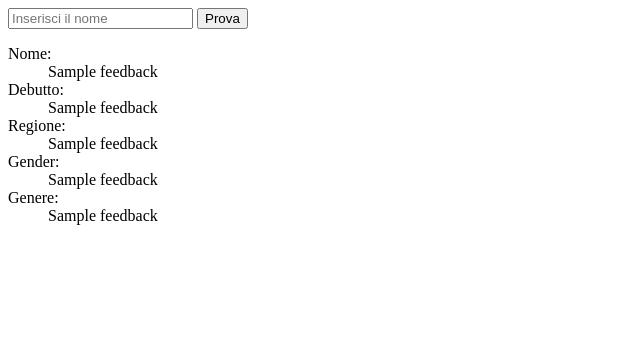
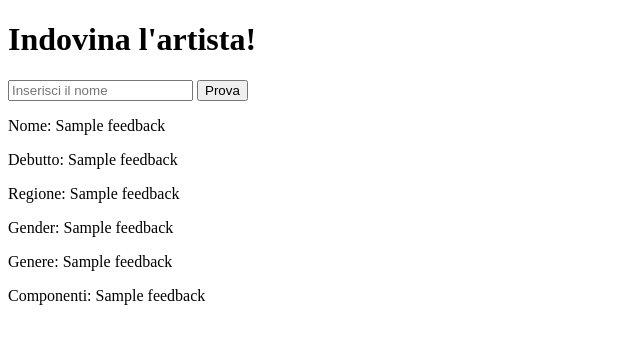
Before and after one commit to ceciodev/Ceciotle, a Flask app: template templates/index.html in a window 1280 px wide. Shown: the top 344 px of the page, without its empty margins (0-640 px from the left). Run offline with Flask 3, Linux system fonts and the light colour scheme; the template is opened without the code that fills it: most values are stand-ins (such as "Sample title", 1, 10 or a date in 2020).

Commit message:
Update index.html

```diff
--- a/templates/index.html
+++ b/templates/index.html
@@ -1,16 +1,25 @@
-<form method="POST" action="{{ url_for('process_nome') }}">
-    <input type="text" name="nome" placeholder="Inserisci il nome" required autocomplete="off">
+<!DOCTYPE html>
+<html lang="it">
+<head>
+    <meta charset="UTF-8">
+    <title>Indovina l'artista</title>
+</head>
+<body>
+    <h1>Indovina l'artista!</h1>
+    <form method="POST">
+        <input type="text" name="nome" placeholder="Inserisci il nome" required>
         <button type="submit">Prova</button>
     </form>
 
     {% if feedback %}
         <div>
-        <dl>
-            <dt>Nome:</dt><dd>{{ feedback[0]|default('N/A') }}</dd>
-            <dt>Debutto:</dt><dd>{{ feedback[1]|default('N/A') }}</dd>
-            <dt>Regione:</dt><dd>{{ feedback[2]|default('N/A') }}</dd>
-            <dt>Gender:</dt><dd>{{ feedback[3]|default('N/A') }}</dd>
-            <dt>Genere:</dt><dd>{{ feedback[4]|default('N/A') }}</dd>
-        </dl>
+            <p>Nome: {{ feedback[0] }}</p>
+            <p>Debutto: {{ feedback[1] }}</p>
+            <p>Regione: {{ feedback[2] }}</p>
+            <p>Gender: {{ feedback[3] }}</p>
+            <p>Genere: {{ feedback[4] }}</p>
+            <p>Componenti: {{ feedback[5] }}</p>
         </div>
     {% endif %}
+</body>
+</html>
```
Lines whose indentation alone changed are shown as unchanged.
